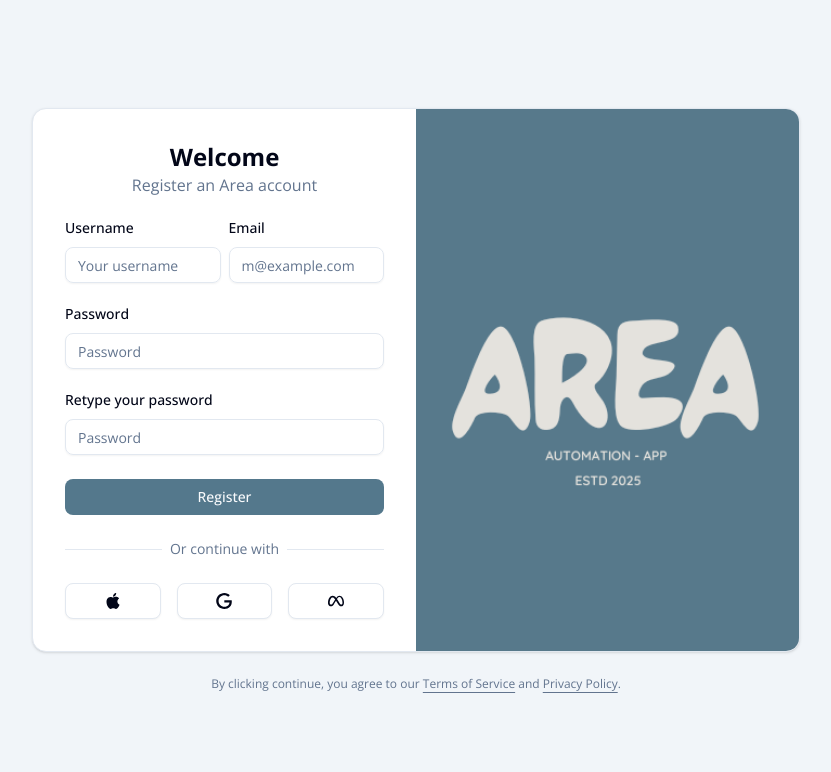
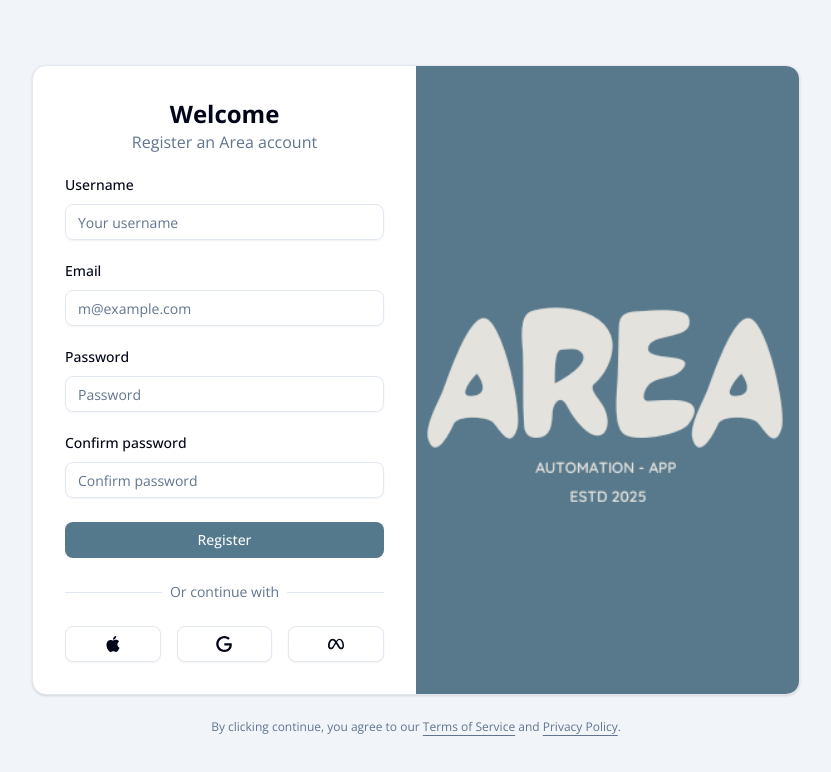
Before and after one commit to cafe-sur-cour/AREA, a Next.js app in the folder web/: page /register in a window 1280 px wide. Shown: the top 772 px of the page, without its empty margins (224-1055 px from the left). Built offline with nearby package versions, Linux system fonts and the light colour scheme.

Commit message:
feat(Web): Enhance registration form to include username and confirm password validation

```diff
--- a/web/components/register-form.tsx
+++ b/web/components/register-form.tsx
@@ -22,11 +22,18 @@ export function RegisterForm({
     setIsLoading(true);
 
     const formData = new FormData(e.currentTarget);
+    const username = formData.get('username') as string;
     const email = formData.get('email') as string;
     const password = formData.get('password') as string;
+    const confirmPassword = formData.get('confirm-password') as string;
+    if (password !== confirmPassword) {
+      alert('Passwords do not match');
+      setIsLoading(false);
+      return;
+    }
 
     try {
-      const response = await api.post('/auth/register', { email, password });
+      const response = await api.post('/auth/register', { email, username, password });
       //TODO: handle token and user data here (e.g., save to context or state)
       if (response.data) {
         router.push('/dashboard');
@@ -53,7 +60,6 @@ export function RegisterForm({
                   Register an Area account
                 </p>
               </div>
-              <div className='grid grid-cols-1 md:grid-cols-2 gap-2'>
               <div className='grid gap-3'>
                 <Label htmlFor='username'>Username</Label>
                 <Input
@@ -74,7 +80,6 @@ export function RegisterForm({
                   required
                 />
               </div>
-              </div>
               <div className='grid gap-3'>
                 <Label htmlFor='password'>Password</Label>
                 <Input
@@ -86,12 +91,12 @@ export function RegisterForm({
                 />
               </div>
               <div className='grid gap-3'>
-                <Label htmlFor='retype-password'>Retype your password</Label>
+                <Label htmlFor='confirm-password'>Confirm password</Label>
                 <Input
-                  id='retype-password'
-                  name='retype-password'
+                  id='confirm-password'
+                  name='confirm-password'
                   type='password'
-                  placeholder='Password'
+                  placeholder='Confirm password'
                   required
                 />
               </div>
```
Lines whose indentation alone changed are shown as unchanged.
